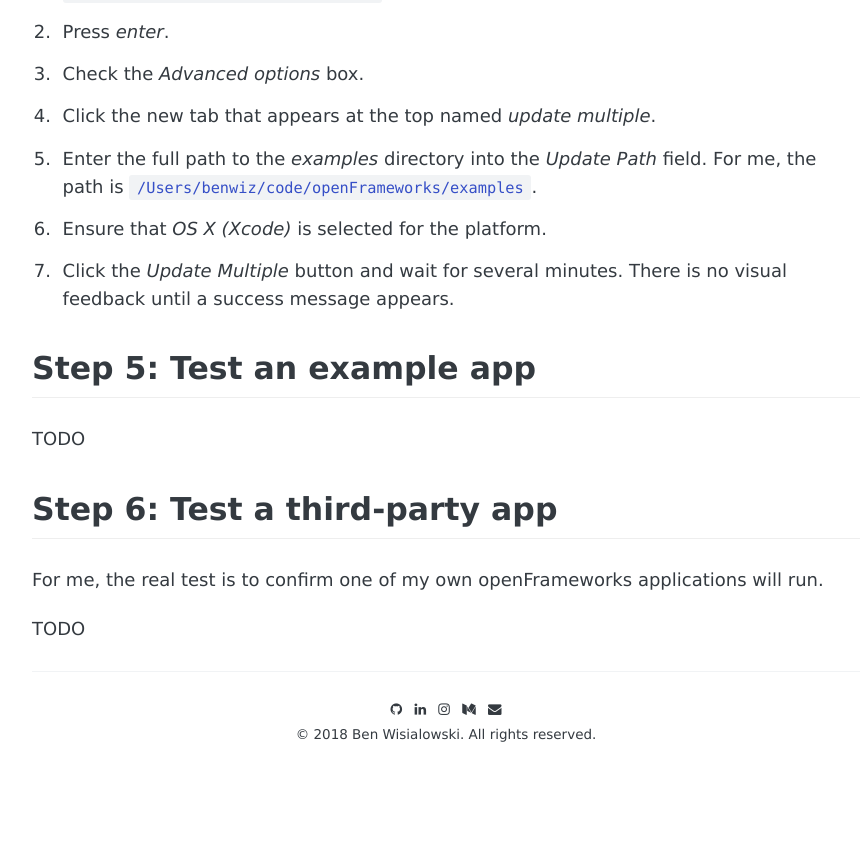
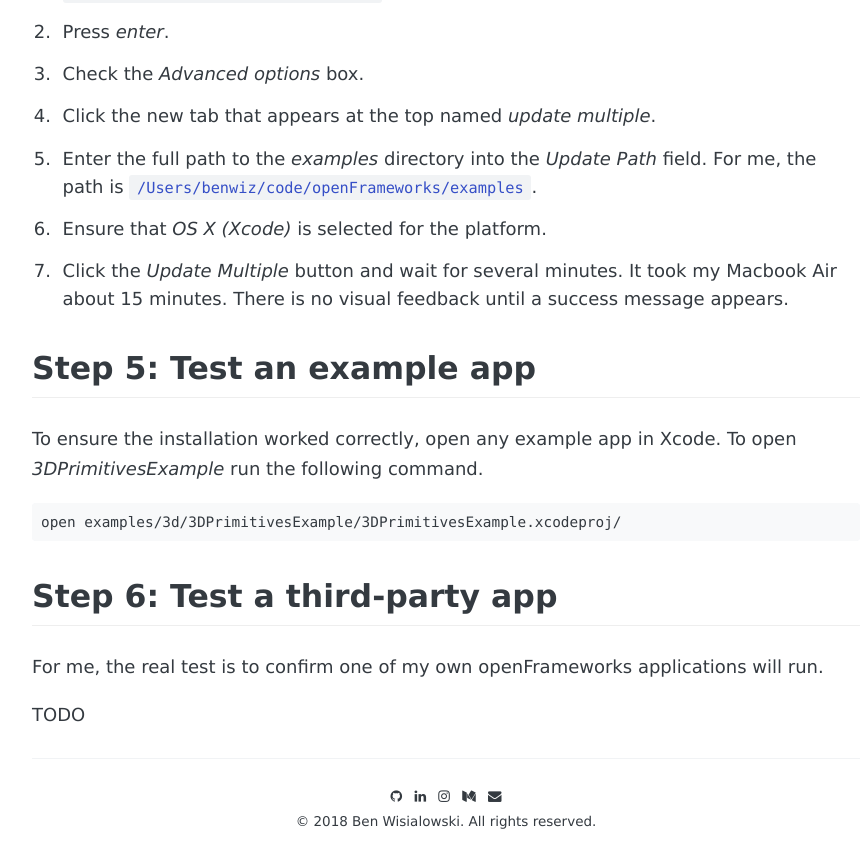
Before and after one commit to benwiz/blog, a Jekyll site: the page built from _posts/2018-12-21-how-to-install-openframeworks.md, in a window 1280 px wide and 900 px high, scrolled down 1875 px. Shown: the top 868 px of the window, without its empty margins (194-1062 px from the left). Built offline with Jekyll 4.4.1, drawn with Linux system fonts in a browser that asks for light colours; some web fonts are replaced; before the commit the page ends 2711 px from its top, so only the background shows below that.

Commit message:
open xcode

````diff
--- a/_posts/2018-12-21-how-to-install-openframeworks.md
+++ b/_posts/2018-12-21-how-to-install-openframeworks.md
@@ -71,11 +71,15 @@ open projectGenerator/projectGenerator.app/
 4. Click the new tab that appears at the top named _update multiple_.
 5. Enter the full path to the _examples_ directory into the _Update Path_ field. For me, the path is `/Users/benwiz/code/openFrameworks/examples`.
 6. Ensure that _OS X (Xcode)_ is selected for the platform.
-7. Click the _Update Multiple_ button and wait for several minutes. There is no visual feedback until a success message appears.
+7. Click the _Update Multiple_ button and wait for several minutes. It took my Macbook Air about 15 minutes. There is no visual feedback until a success message appears.
 
 ## Step 5: Test an example app
 
-TODO
+To ensure the installation worked correctly, open any example app in Xcode. To open _3DPrimitivesExample_ run the following command.
+
+```sh
+open examples/3d/3DPrimitivesExample/3DPrimitivesExample.xcodeproj/
+```
 
 ## Step 6: Test a third-party app
 
````
